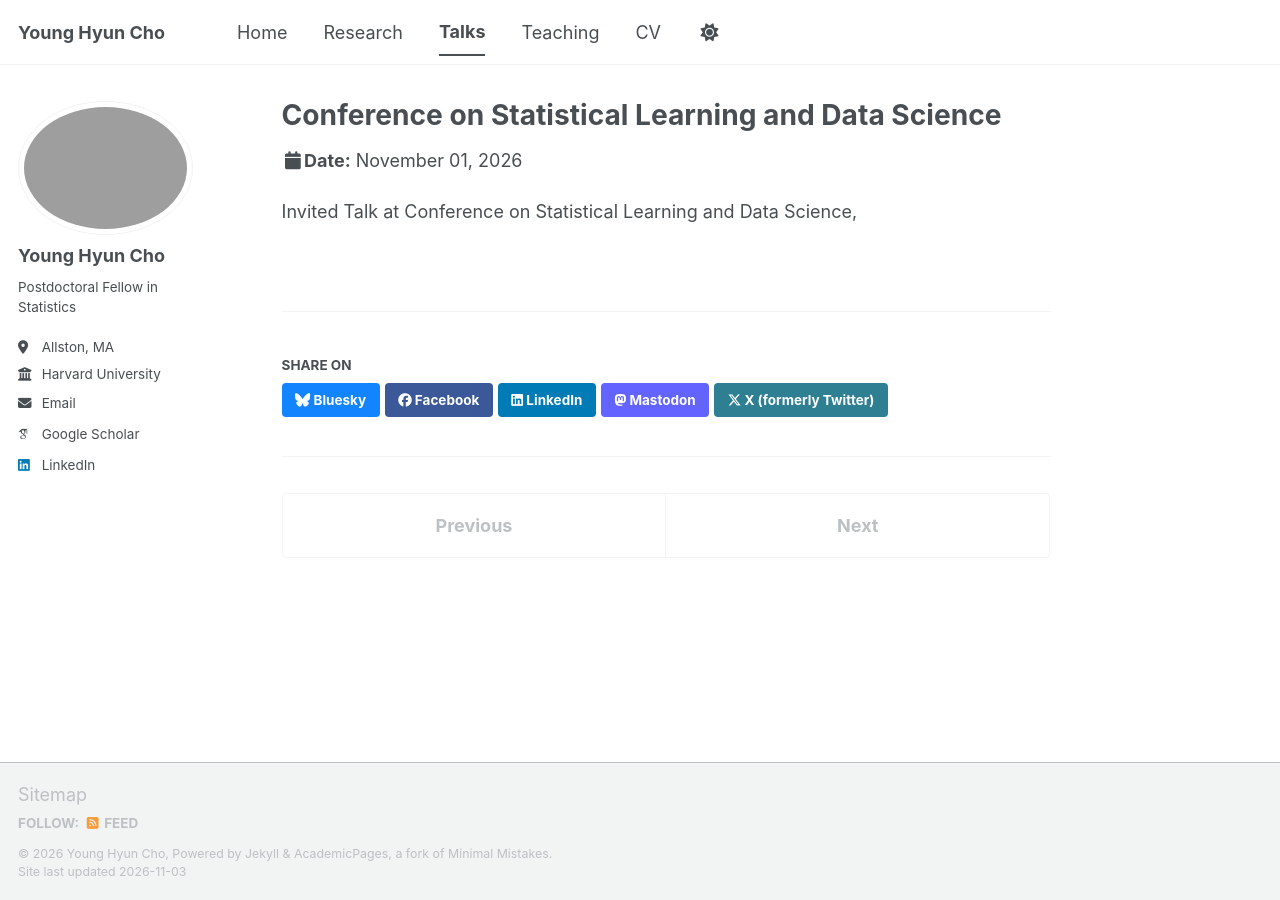
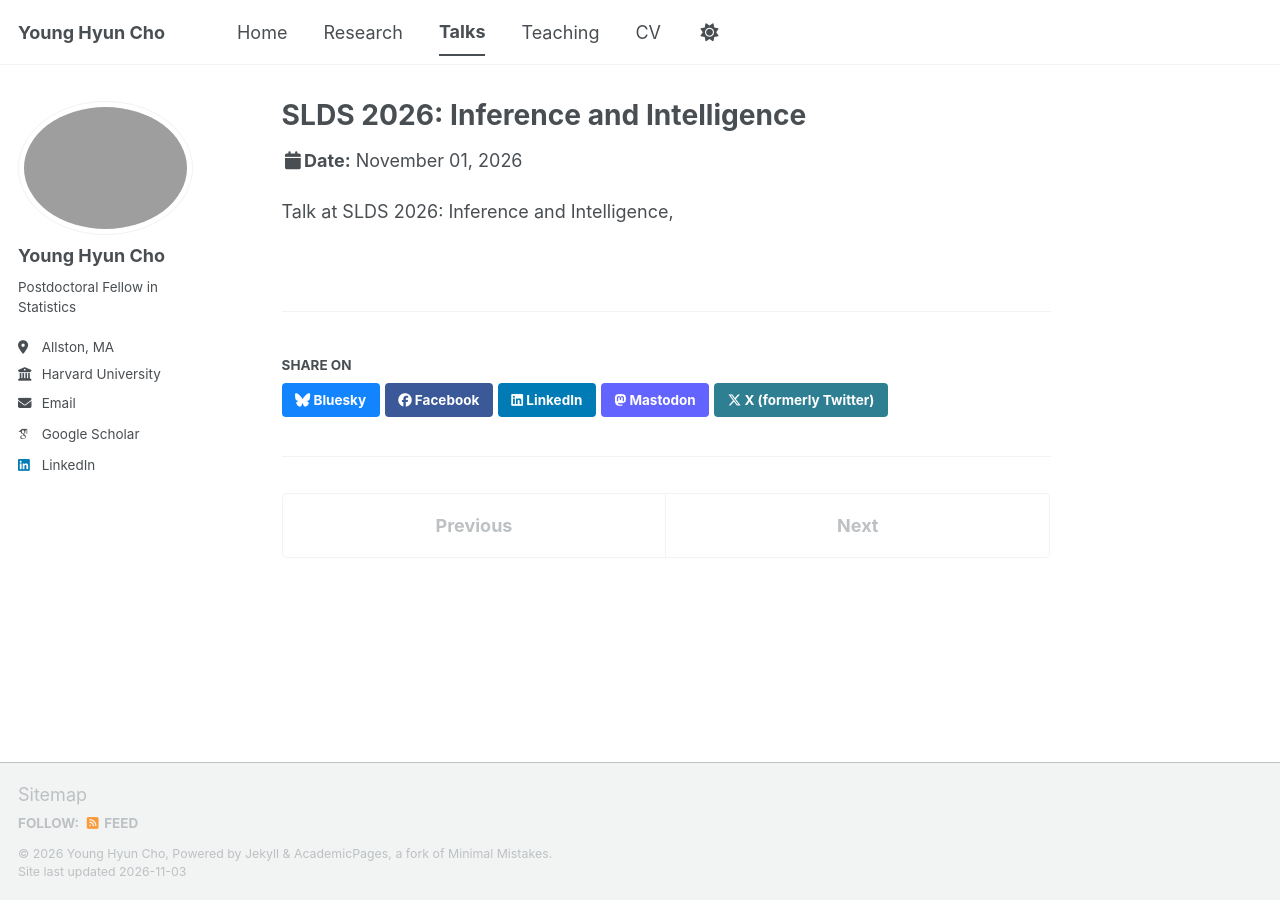
Before and after one commit to yhcho-stat/young, a Jekyll site: the page built from _talks/2026-11-01-slds-2026.md, in a window 1280 px wide. Built offline with Jekyll 4.4.1, drawn with Linux system fonts in a browser that asks for light colours; some web fonts are replaced; a script bundle is joined from its source files by our own code; library files that are not in the unit come from our copies.

Commit message:
Update SLDS 2026 event name and mark the talk as completed

```diff
--- a/_talks/2026-11-01-slds-2026.md
+++ b/_talks/2026-11-01-slds-2026.md
@@ -1,10 +1,9 @@
 ---
-title: "Conference on Statistical Learning and Data Science"
+title: "SLDS 2026: Inference and Intelligence"
 collection: talks
 type: "Talk"
 permalink: /talks/slds-2026/
-venue: "Conference on Statistical Learning and Data Science"
+venue: "SLDS 2026: Inference and Intelligence"
 date: 2026-11-01
-talk_type: "Invited Talk"
-upcoming: true
+talk_type: "Talk"
 ---
```
